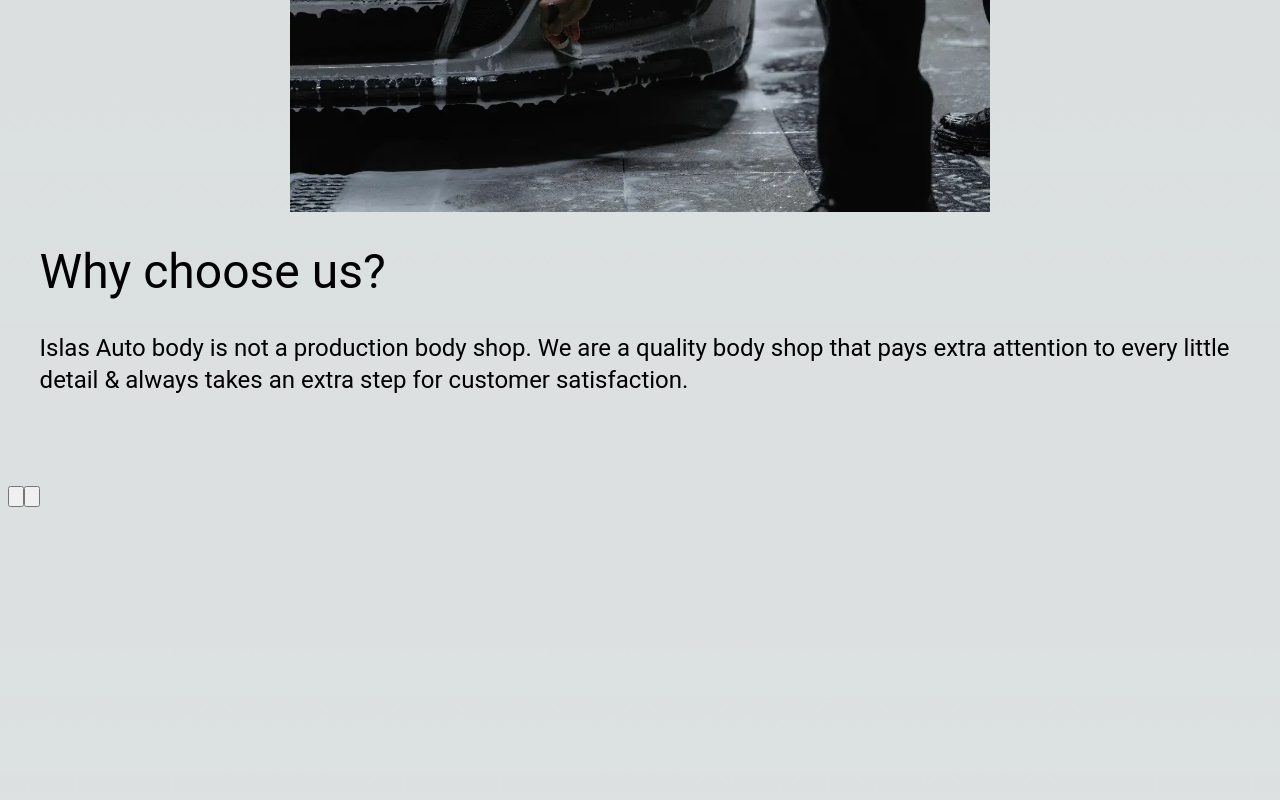
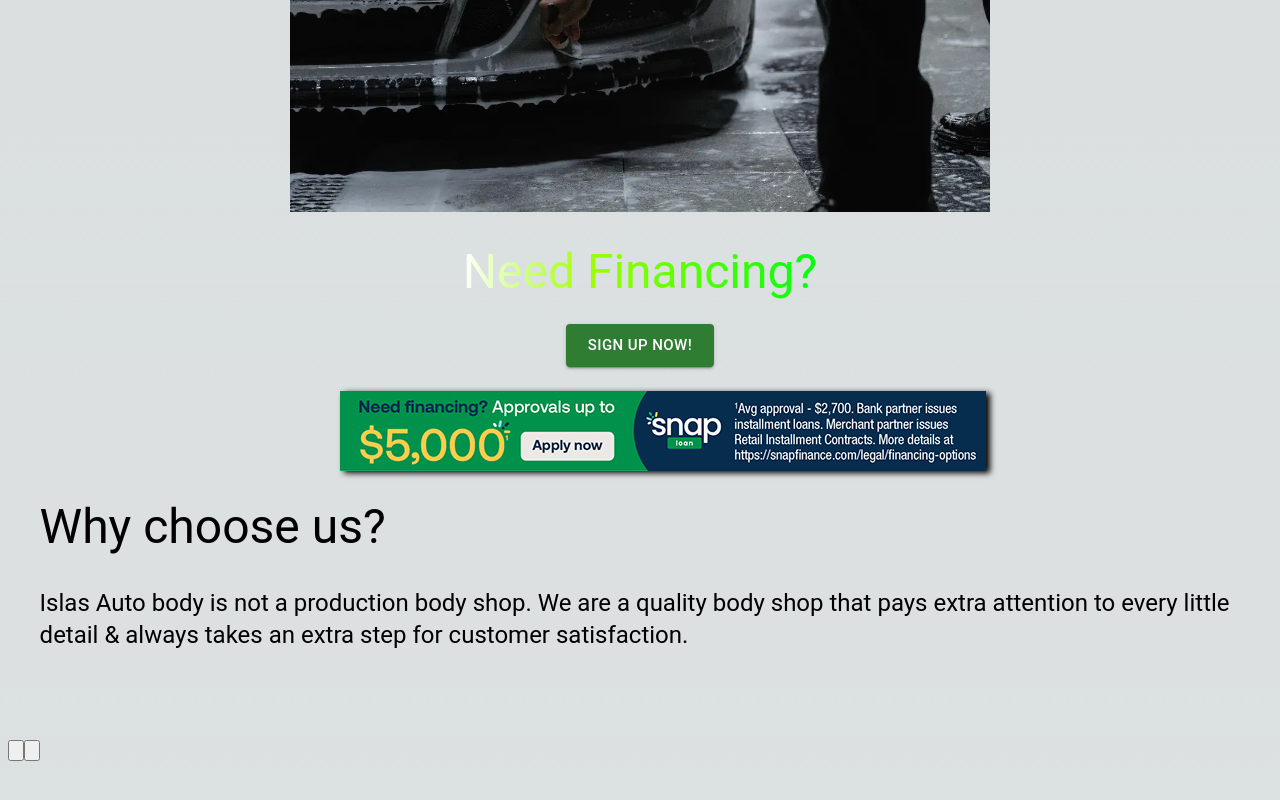
Before and after one commit to ShadowDraco/IslasAuto, a Next.js app in the folder auto-body/: page / in a window 1280 px wide. Shown: the part 2254-3054 px from the top of the page. Built offline with nearby package versions, Linux system fonts and the light colour scheme.

Commit message:
add snap finance link

```diff
--- a/auto-body/app/components/WhoAreWe.jsx
+++ b/auto-body/app/components/WhoAreWe.jsx
@@ -7,6 +7,7 @@ import Button from '@mui/material/Button'
 import GradientSpan from './wrappers/GradientSpan'
 import Link from 'next/link'
 import Image from 'next/image'
+import SnapFinance from '/public/assets/main/SnapFinance.jpeg'
 //! import BothJulios from '/public/assets/owners/BothJulios.webp'
 import BothJulios from '/public/assets/owners/BothJuliosTEMP.webp'
 export default function WhoAreWe({ noButton }) {
@@ -81,10 +82,41 @@ export default function WhoAreWe({ noButton }) {
               width={BothJulios.width}
               height={BothJulios.height}
               layout='responsive'
-              alt='Julio and Julio, owners of Islas Auto Body'
+              //alt='Julio and Julio, owners of Islas Auto Body'
+              alt='Finishing touches on a fixed car'
               style={{ maxWidth: 700, margin: 'auto' }}
             />
           </Box>
+          <Box sx={{ width: '50%', margin: 'auto',
+            textAlign: 'center'
+          }}>
+            <Typography
+              sx={{
+
+                typography: { lg: 'h3', md: 'h4', sm: 'h4', xs: 'h5' },
+                mb: 3,
+              }}
+            >
+            <GradientSpan color1='#ffffff' color2='#a0ff00' color3='#00ff0a'>
+                Need Financing?
+              </GradientSpan>
+
+            </Typography>
+            {!noButton && (
+              <Link href='/about'>
+                <Button variant='contained' color='success' size='large' mb='3'>
+                  Sign up now!
+                </Button>
+              </Link>
+            )}
+            <Box sx={{ my: 3}}>
+            <Link href="https://snapf.in/LuEflE1" target="_blank" rel="noopener noreferrer" ><Image width={646} height={80} src={SnapFinance.src} alt="Snap Finance - Apply Here" style={{boxShadow: '4px 2px 6px #010101', border: 'none'}}/></Link>
+
+            </Box>
+
+            </Box>
+
+
           <Typography
             sx={{ typography: { lg: 'h3', md: 'h4', sm: 'h4', xs: 'h5' } }}
           >
--- a/auto-body/next.config.js
+++ b/auto-body/next.config.js
@@ -1,4 +1,12 @@
 /** @type {import('next').NextConfig} */
-const nextConfig = {}
+const nextConfig = {images: {
+    remotePatterns: [
+      {
+        protocol: 'https',
+        hostname: 'merchant-banners-s3.snapfinance.com',
+
+      },
+    ],
+  },}
 
 module.exports = nextConfig
```
Also changed, not shown: auto-body/public/assets/main/SnapFinance.jpeg (added), 1 other file (tests, documents, lock files or other folders).
